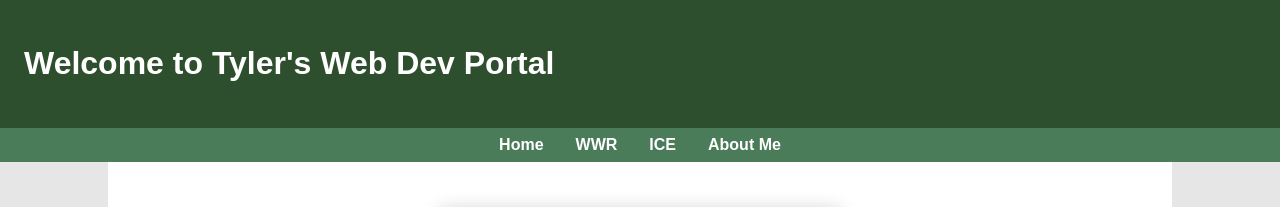
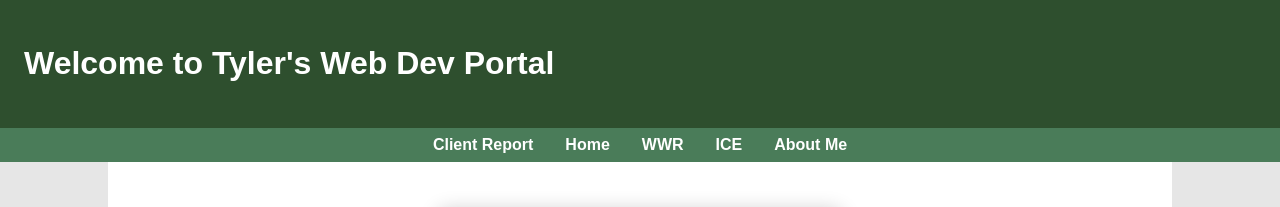
Before and after one commit to TylerMassey2000/portfolio, a plain HTML site: page index.html in a window 1280 px wide. Shown: the top 207 px of the page. Drawn offline with Linux system fonts and the light colour scheme.

Commit message:
Update index.html

```diff
--- a/index.html
+++ b/index.html
@@ -13,6 +13,7 @@
 
   <nav>
     <ul>
+      <li><a href="wdd130/client_report.html">Client Report</a></li>
       <li><a href="index.html">Home</a></li>
       <li><a href="wwr/index.html">WWR</a></li>
       <li><a href="ICE/index.html">ICE</a></li>
```
